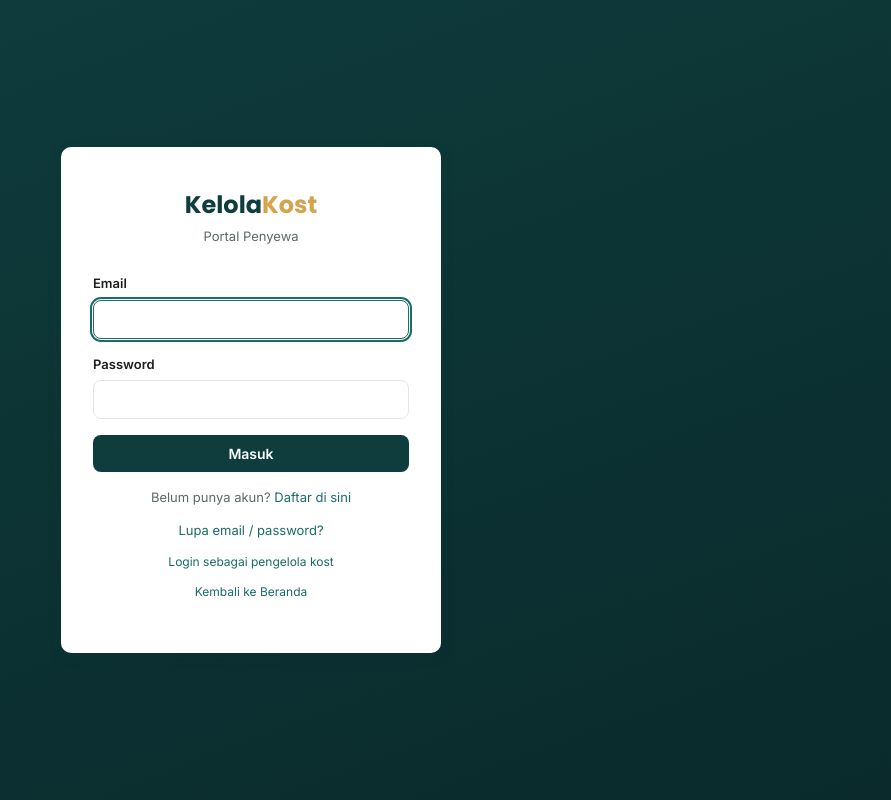
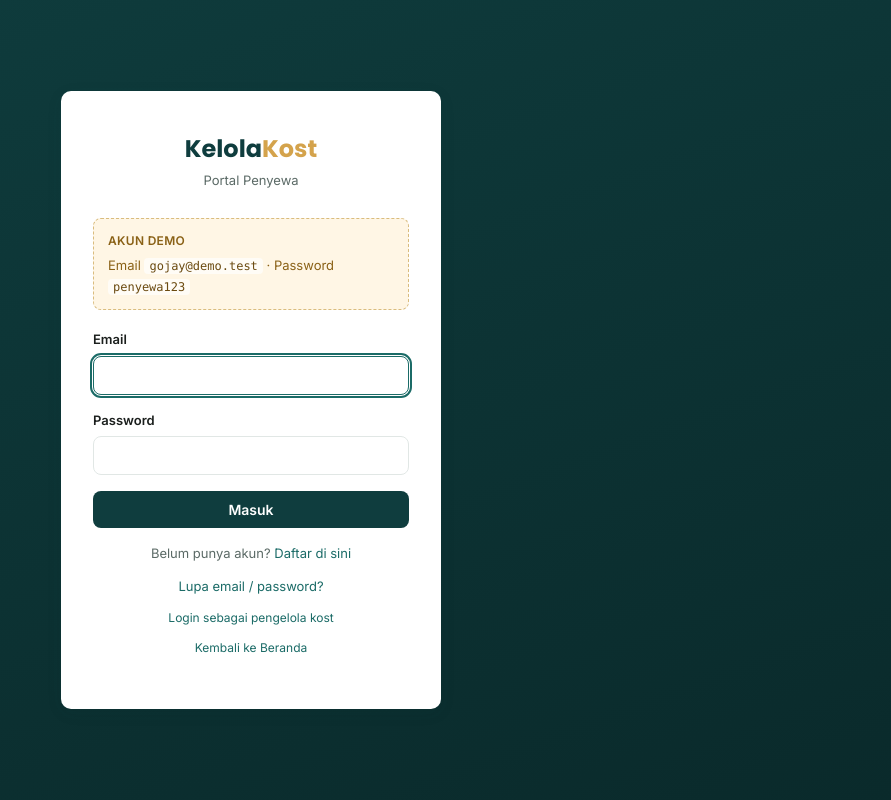
Before and after one commit to Sayayyan/PKK_Ghazi, a PHP site: page /login_penyewa.php in a window 1280 px wide. Shown: the whole page, without its empty margins (389-1280 px from the left). Run offline with PHP 8.4, Linux system fonts and the light colour scheme.

Commit message:
selesaikan password

```diff
--- a/assets/css/style.css
+++ b/assets/css/style.css
@@ -84,6 +84,30 @@ a:hover { text-decoration: underline; }
 }
 
 .login-card form { text-align: left; }
+
+/* Kotak info akun demo di halaman login */
+.demo-hint {
+    background: var(--color-warning-bg);
+    color: #8A6116;
+    border: 1px dashed #D9BC7E;
+    border-radius: 8px;
+    padding: 12px 14px;
+    font-size: 13px;
+    line-height: 1.6;
+    text-align: left;
+    margin-bottom: 20px;
+}
+
+.demo-hint strong { display: block; margin-bottom: 4px; font-size: 12px; letter-spacing: .3px; text-transform: uppercase; }
+
+.demo-hint code {
+    background: rgba(255, 255, 255, .65);
+    border-radius: 4px;
+    padding: 1px 5px;
+    font-family: ui-monospace, Consolas, monospace;
+    font-size: 12px;
+    color: #6B4A10;
+}
 
 /* =============== LAYOUT (APP) =============== */
 .app-shell {
--- a/login.php
+++ b/login.php
@@ -40,6 +40,11 @@ if ($_SERVER['REQUEST_METHOD'] === 'POST') {
         <div class="brand">Kelola<span style="color:#D4A34C">Kost</span></div>
         <div class="tagline">Sistem Informasi Manajemen Kost</div>
 
+        <div class="demo-hint">
+            <strong>Akun demo</strong>
+            Username <code>admin</code> · Password <code>admin123</code>
+        </div>
+
         <?php if ($error !== ''): ?>
         <div class="alert alert-danger"><?= e($error) ?></div>
         <?php else: render_flash(); endif; ?>
--- a/login_penyewa.php
+++ b/login_penyewa.php
@@ -40,6 +40,11 @@ if ($_SERVER['REQUEST_METHOD'] === 'POST') {
         <div class="brand">Kelola<span style="color:#D4A34C">Kost</span></div>
         <div class="tagline">Portal Penyewa</div>
 
+        <div class="demo-hint">
+            <strong>Akun demo</strong>
+            Email <code>gojay@demo.test</code> · Password <code>penyewa123</code>
+        </div>
+
         <?php if ($error !== ''): ?>
         <div class="alert alert-danger"><?= e($error) ?></div>
         <?php else: render_flash(); endif; ?>
```
Also changed, not shown: database.sql (+10 -4 lines), README.md.
